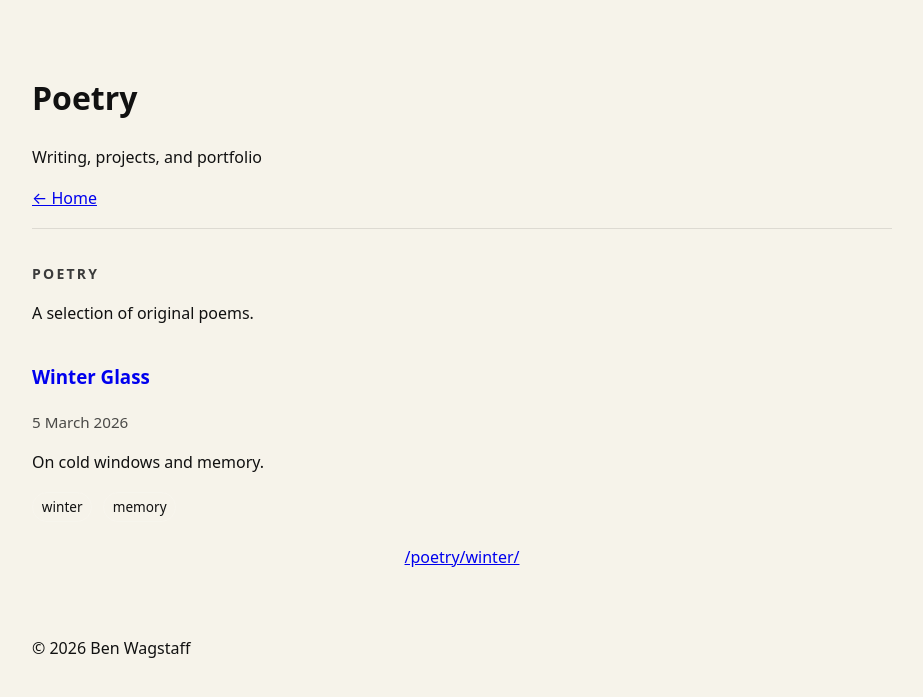
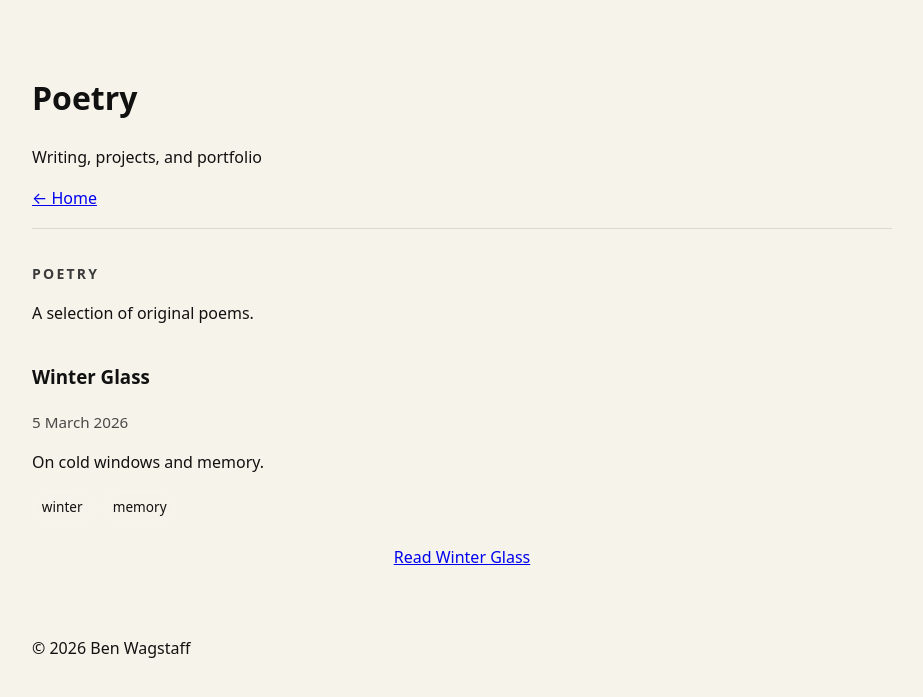
Before and after one commit to Wagz28/Wagz28.github.io, a Jekyll site: the page built from poetry/index.html, in a window 1280 px wide. Shown: the top 697 px of the page, without its empty margins (178-1101 px from the left). Built offline with Jekyll 4.4.1, drawn with Linux system fonts in a browser that asks for light colours.

Commit message:
Finish up formatting, next add poems

```diff
--- a/poetry/index.html
+++ b/poetry/index.html
@@ -12,7 +12,7 @@ title: Poetry
     {% for poem in sorted_poems %}
       <article class="project poem-card">
         <div class="project-text">
-          <h3><a href="{{ poem.url }}">{{ poem.title }}</a></h3>
+          <h3>{{ poem.title }}</h3>
 
           {% if poem.date %}
             <p class="poem-meta">{{ poem.date | date: "%-d %B %Y" }}</p>
@@ -31,7 +31,7 @@ title: Poetry
           {% endif %}
 
           <p class="project-links">
-            <a href="{{ poem.url }}">{{ poem.url }}</a>
+            <a href="{{ poem.url }}">Read {{ poem.title }}</a>
           </p>
         </div>
       </article>
```
